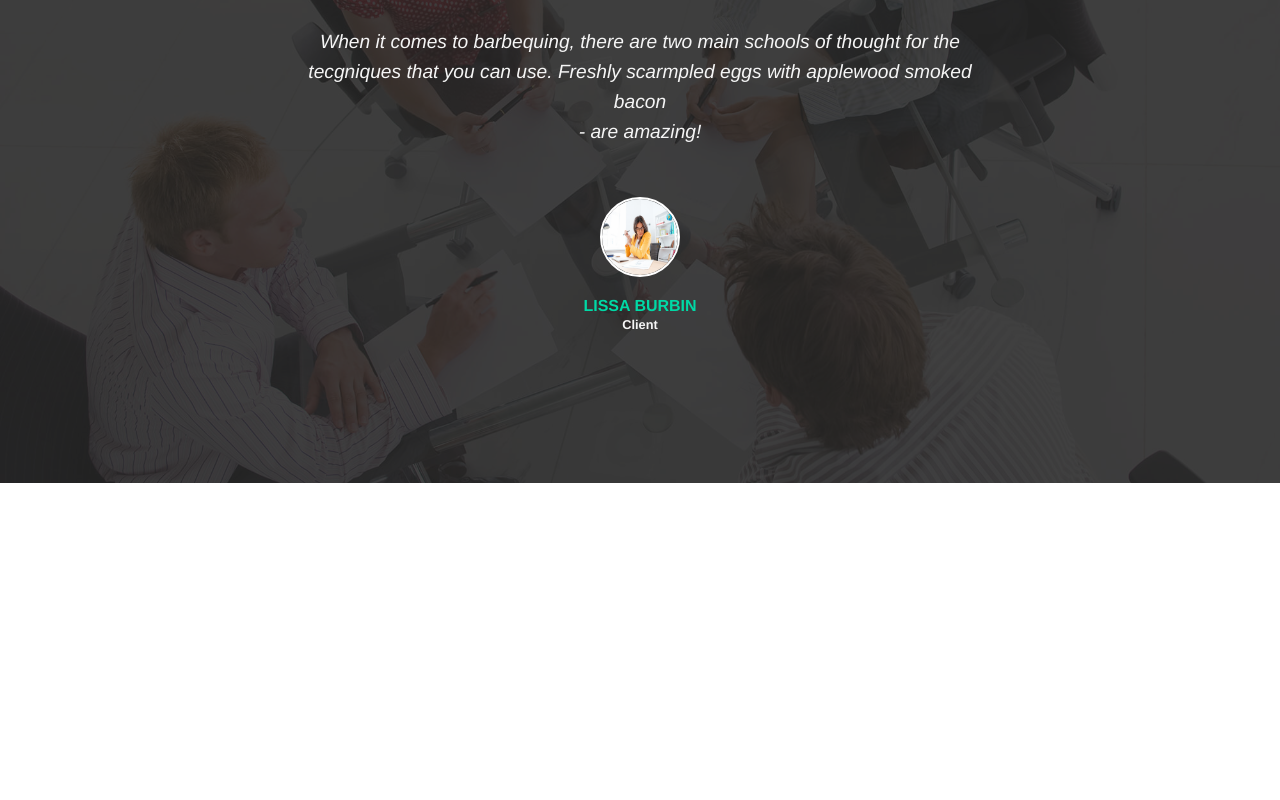
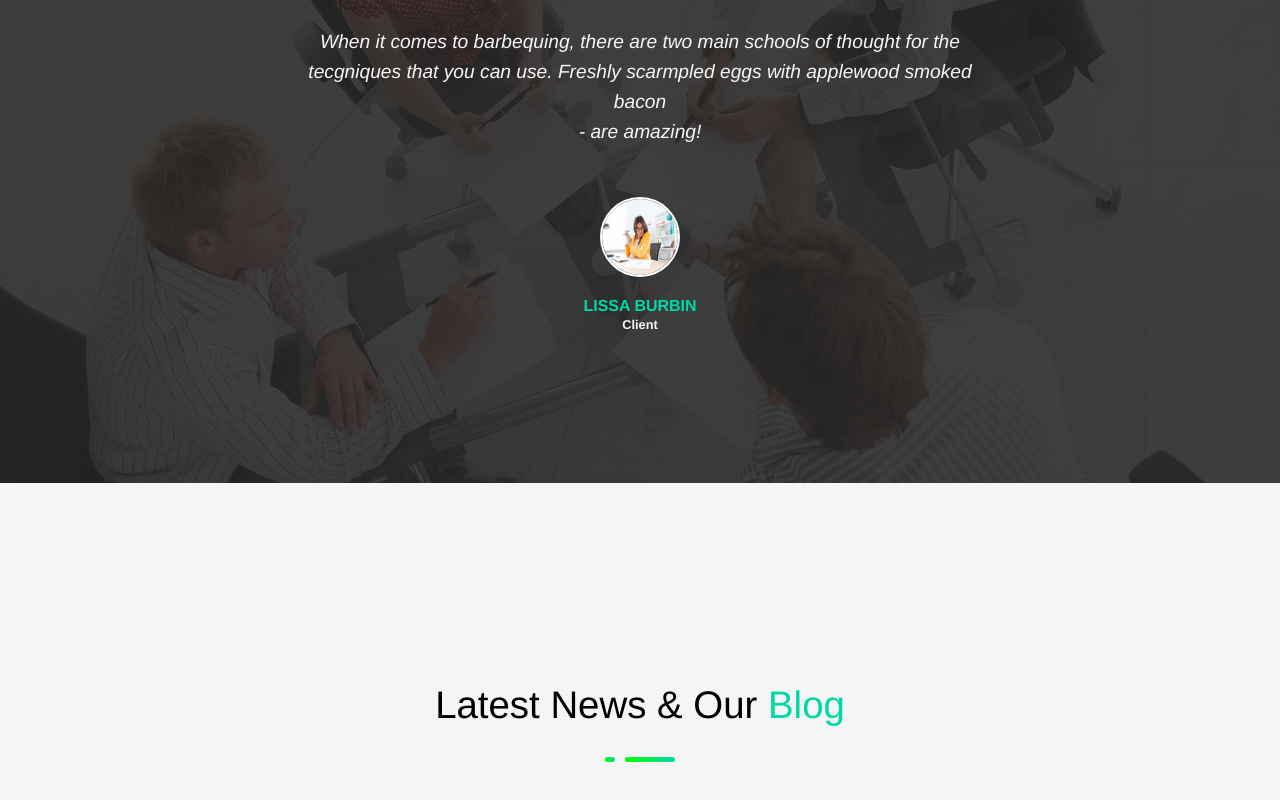
Before and after one commit to mecarm/proj-html-vuejs, a Vue app: page / in a window 1280 px wide. Shown: the part 5982-6782 px from the top of the page. Before the commit the page ends 6465 px from the top, so only its background shows below. Built offline with nearby package versions, Linux system fonts and the light colour scheme.

Commit message:
inserito titolo e line in NewsSection

```diff
--- a/src/components/NewsBlogSection.vue
+++ b/src/components/NewsBlogSection.vue
@@ -1,6 +1,12 @@
 <template>
   <section>
-
+    <div class="container">
+        <h1>Latest News & Our <span>Blog</span></h1>
+        <div class="line">
+          <div></div>
+          <div></div>
+        </div>
+    </div>
   </section>
 </template>
 
@@ -11,5 +17,39 @@ export default {
 </script>
 
 <style lang="scss" scoped>
+@import '../style/style.scss';
+@import url('https://fonts.googleapis.com/css2?family=Ubuntu&family=Varela+Round&display=swap');
+section{
+  background: $bg-soft-grey;
+  padding: $vertical-center-pd;
+}
+.container {
+  @include center;
+  text-align: center;
 
+  h1 {
+    font-size: 2.4rem;
+    font-weight: 500;
+  }
+
+  span {
+    color: $primary-brand-color;
+  }
+    .line {
+      @include flex('flex');
+      justify-content: center;
+      margin: 30px 0;
+
+      div {
+
+        &:first-child {
+          @include line($line: 'small')
+        }
+
+        &:last-child {
+          @include line($line: 'big')
+        }
+      }
+    }
+}
 </style>
```
